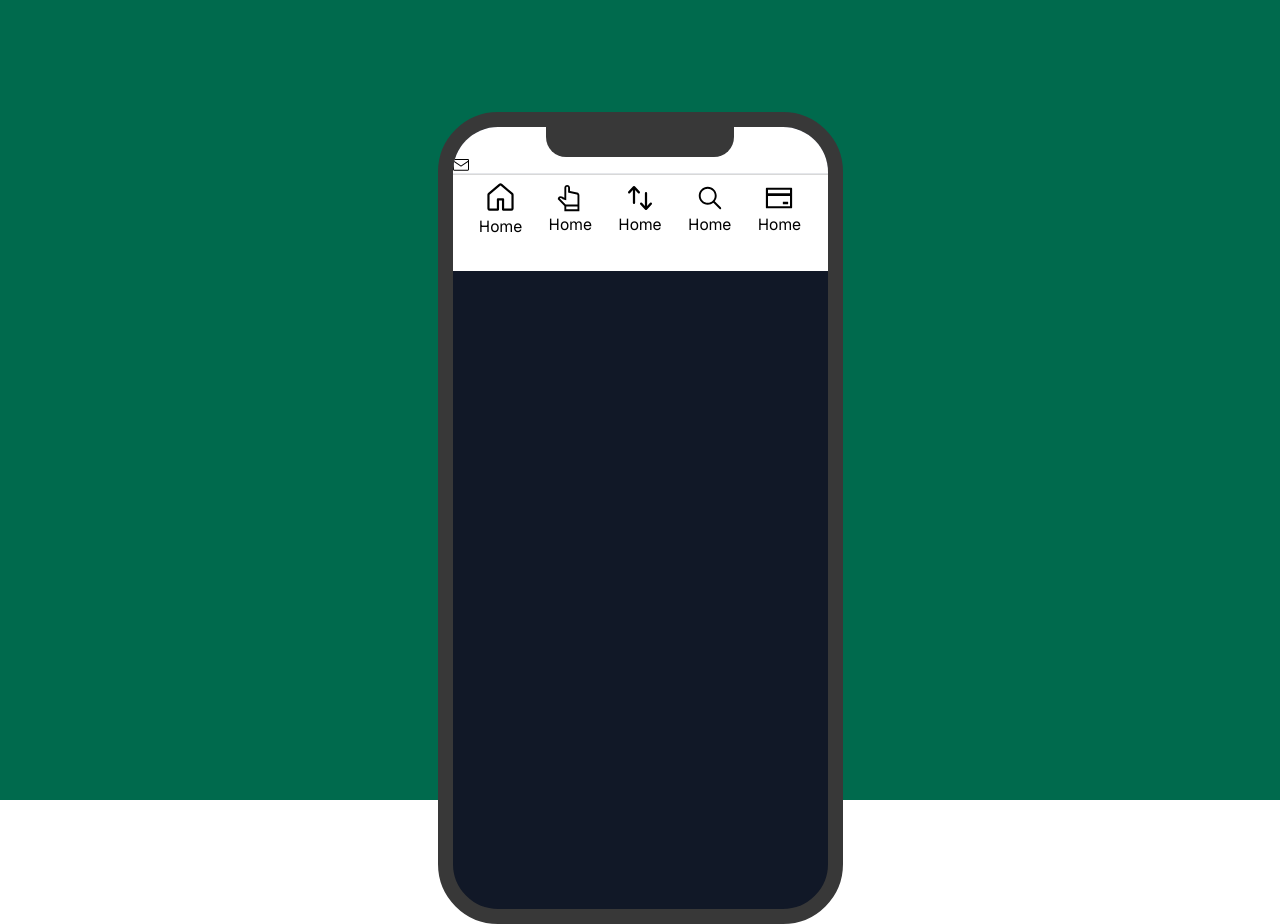
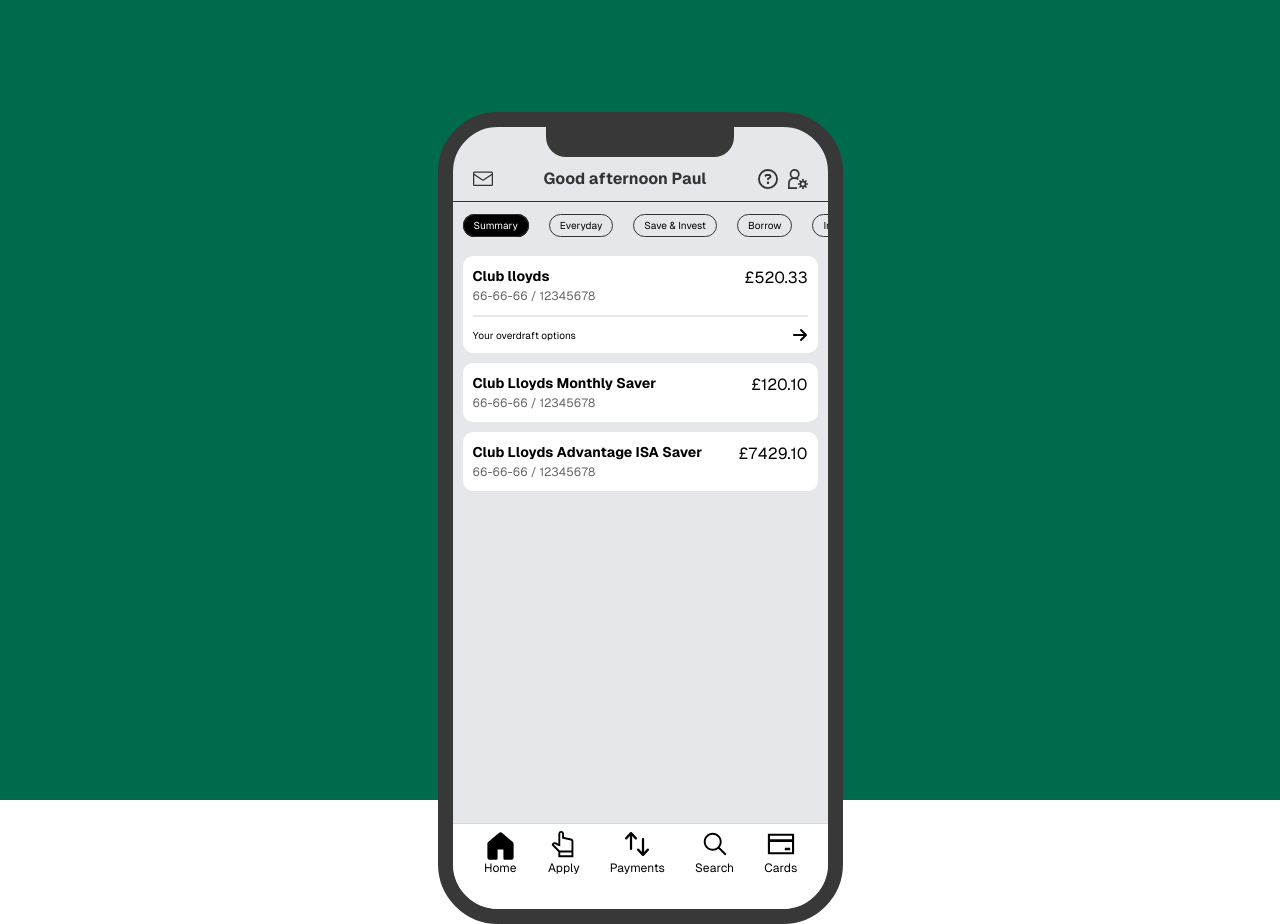
Before and after one commit to nicky1127/lbg-mobile-simulator, a Next.js app: page / in a window 1280 px wide. Built offline with nearby package versions, Linux system fonts and the light colour scheme.

Commit message:
Created Home page

```diff
--- a/package.json
+++ b/package.json
@@ -9,6 +9,7 @@
     "lint": "next lint"
   },
   "dependencies": {
+    "clsx": "^2.1.1",
     "next": "15.0.3",
     "react": "19.0.0-rc-66855b96-20241106",
     "react-dom": "19.0.0-rc-66855b96-20241106",
--- a/src/app/components/ScreenContainer.js
+++ b/src/app/components/ScreenContainer.js
@@ -1,17 +1,19 @@
-import React from "react";
+"use client";
+import React, { useState } from "react";
 import TabList from "./TabList";
 import PageContainer from "./PageContainer";
 
 const ScreenContainer = () => {
+  const [activeTab, setActiveTab] = useState("home");
   return (
-    <div className="w-screenWidth h-screenHeight min-h-[650px] relative border-[15px] border-solid border-darkGray rounded-[60px] overflow-hidden m-auto my-8 bg-gray-900">
+    <div className="w-screenWidth h-screenHeight min-h-[650px] relative border-[15px] border-solid border-darkGray rounded-[60px] overflow-hidden m-auto my-8 bg-gray-200">
       <div
         id="statusBar"
         className="absolute z-[2] left-0 right-0 m-auto w-1/2 h-[30px] bg-darkGray rounded-tl-none rounded-tr-none rounded-bl-[20px] rounded-br-[20px]"
       ></div>
       <div
         id="mainContainer"
-        className="max-w-full max-h-full pb-[2rem] bg-white flex relative z=[1]"
+        className="max-w-full max-h-full h-full flex relative z=[1]"
       >
         <div
           id="mainWrapper"
@@ -25,9 +27,9 @@
           </div>
           <div
             id="tabContainer"
-            className="w-full border-t border-t-[rgb(216,216,216)] bg-white flex"
+            className="absolute bottom-0 w-full border-t border-t-[rgb(216,216,216)] bg-white flex pb-[2rem]"
           >
-            <TabList />
+            <TabList activeTab={activeTab} />
           </div>
         </div>
       </div>
--- a/src/app/components/TabList.js
+++ b/src/app/components/TabList.js
@@ -11,36 +11,44 @@
 const tablist = [
   {
     icon: <GoHome style={{ color: "#000", fontSize: "35px" }} />,
-    slectedIcon: <GoHomeFill style={{ color: "#000", fontSize: "35px" }} />,
+    selectedIcon: <GoHomeFill style={{ color: "#000", fontSize: "35px" }} />,
     text: "Home",
+    code: "home",
   },
   {
     icon: <LiaHandPointUp style={{ color: "#000", fontSize: "30px" }} />,
     slectedIcon: <LiaHandPointUp style={{ color: "#000", fontSize: "30px" }} />,
-    text: "Home",
+    text: "Apply",
+    code: "apply",
   },
   {
     icon: <HiMiniArrowsUpDown style={{ color: "#000", fontSize: "30px" }} />,
-    slectedIcon: (
+    selectedIcon: (
       <HiMiniArrowsUpDown style={{ color: "#000", fontSize: "30px" }} />
     ),
-    text: "Home",
+    text: "Payments",
+    code: "payments",
   },
   {
     icon: <IoIosSearch style={{ color: "#000", fontSize: "30px" }} />,
-    slectedIcon: <IoIosSearch style={{ color: "#000", fontSize: "30px" }} />,
-    text: "Home",
+    selectedIcon: <IoIosSearch style={{ color: "#000", fontSize: "30px" }} />,
+    text: "Search",
+    code: "search",
   },
   {
     icon: <AiOutlineCreditCard style={{ color: "#000", fontSize: "30px" }} />,
-    slectedIcon: (
+    selectedIcon: (
       <AiFillCreditCard style={{ color: "#000", fontSize: "30px" }} />
     ),
-    text: "Home",
+    text: "Cards",
+    code: "cards",
   },
 ];
 
-const TabList = () => {
+const TabList = (props) => {
+  const { activeTab } = props;
+
+  console.log("activeTab", activeTab);
   return (
     <div
       id="tablist"
@@ -48,8 +56,10 @@
     >
       {tablist.map((el) => (
         <div className="flex flex-col items-center justify-center cursor-pointer">
-          <div>{el.icon}</div>
-          <span className="text-black">{el.text}</span>
+          <div className="h-[30px]">
+            {activeTab === el.code ? el.selectedIcon : el.icon}
+          </div>
+          <span className="text-black text-[12px]">{el.text}</span>
         </div>
       ))}
     </div>
--- a/src/app/components/pages/HomePage.js
+++ b/src/app/components/pages/HomePage.js
@@ -1,16 +1,103 @@
 import React from "react";
 import { GoMail } from "react-icons/go";
+import { CiCircleQuestion } from "react-icons/ci";
+import { GrUserSettings } from "react-icons/gr";
+import { FaRegCircleQuestion } from "react-icons/fa6";
+import { FaArrowRight } from "react-icons/fa6";
+import clsx from "clsx";
+
+const options = ["Summary", "Everyday", "Save & Invest", "Borrow", "Insure"];
+
+const accounts = [
+  {
+    title: "Club lloyds",
+    type: "current",
+    accountId: "66-66-66 / 12345678",
+    balance: "£520.33",
+  },
+  {
+    title: "Club Lloyds Monthly Saver",
+    type: "savings",
+    accountId: "66-66-66 / 12345678",
+    balance: "£120.10",
+  },
+  {
+    title: "Club Lloyds Advantage ISA Saver",
+    type: "savings",
+    accountId: "66-66-66 / 12345678",
+    balance: "£7429.10",
+  },
+];
 
 const HomePage = () => {
+  const id = "homePage";
   return (
-    <div>
-      <div id="home_header">
-        <GoMail />
-        {/* <div id="greetingContainer" className="text-defaultText">
+    <div id={id}>
+      <div
+        id="home_header"
+        className="px-[20px] flex justify-between py-[10px] items-center"
+      >
+        <GoMail
+          className="cursor-pointer"
+          style={{ color: "#333", fontSize: "20px" }}
+        />
+        <div id="greetingContainer" className="text-defaultText font-bold">
           Good afternoon Paul
-        </div> */}
+        </div>
+        <div id={`${id}_iconwrapper`} className="flex w-[50px] justify-between">
+          <FaRegCircleQuestion
+            className="cursor-pointer"
+            style={{ color: "#333", fontSize: "20px" }}
+          />
+          <GrUserSettings
+            className="cursor-pointer"
+            style={{ color: "#333", fontSize: "20px" }}
+          />
+        </div>
       </div>
-      <hr />
+      <hr className="border-t-1  border-[#333]" />
+      <div
+        id="type_options"
+        className="overflow-x-scroll w-[800px] overflow-y-hidden scrollbar-hide py-[10px] cursor-pointer"
+      >
+        {options.map((option, index) => (
+          <span
+            // className=`rounded-[20px] w-[300px] text-[10px] border border-[#333] px-[10px] py-[5px] mx-[10px]
+
+            className={clsx(
+              "rounded-[20px] w-[300px] text-[10px] border border-[#333] px-[10px] py-[5px] mx-[10px]",
+              index === 0 ? "bg-[#000] text-[#fff]" : "bg-gray-200 text-[#000]"
+            )}
+          >
+            {option}
+          </span>
+        ))}
+      </div>
+      <div id="accountWrapper">
+        {accounts.map((account) => (
+          <div className="rounded-[10px] bg-white p-[10px] m-[10px] cursor-pointer">
+            <div className="flex justify-between">
+              <div>
+                <div className="font-bold text-[14px]">{account.title}</div>
+                <div className="text-[12px] text-lightGray">
+                  {account.accountId}
+                </div>
+              </div>
+              <div>{account.balance}</div>
+            </div>
+            {account.type === "current" && (
+              <>
+                <hr className="border-t-2 border-gray-222 mt-[10px]" />
+
+                <div className="flex items-center justify-between mt-[10px]">
+                  <span className="text-[10px]">Your overdraft options </span>
+                  <FaArrowRight></FaArrowRight>
+                </div>
+              </>
+            )}
+          </div>
+        ))}
+      </div>
     </div>
   );
 };
--- a/src/app/globals.css
+++ b/src/app/globals.css
@@ -19,3 +19,17 @@
   background: var(--background);
   font-family: Arial, Helvetica, sans-serif;
 }
+
+@layer utilities {
+	.scrollbar-hide {
+		-ms-overflow-style: none;
+		/* Internet Explorer 10+ */
+		scrollbar-width: none;
+		/* Firefox */
+	}
+
+	.scrollbar-hide::-webkit-scrollbar {
+		display: none;
+		/* Safari and Chrome */
+	}
+}
--- a/tailwind.config.js
+++ b/tailwind.config.js
@@ -13,6 +13,8 @@
         foreground: "var(--foreground)",
         ltbGreen: "#006a4d",
         darkGray: "#383838",
+        lightGray: "#666",
+        white: "#fff",
       },
       width: {
         screenWidth: "405px",
```
Also changed, not shown: 1 other file (tests, documents, lock files or other folders).
